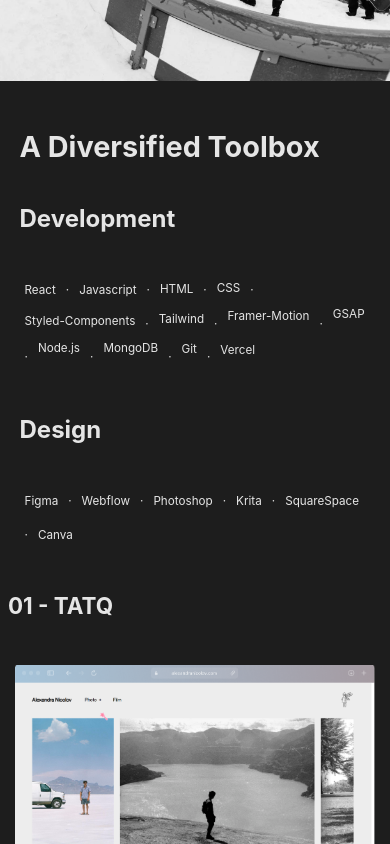
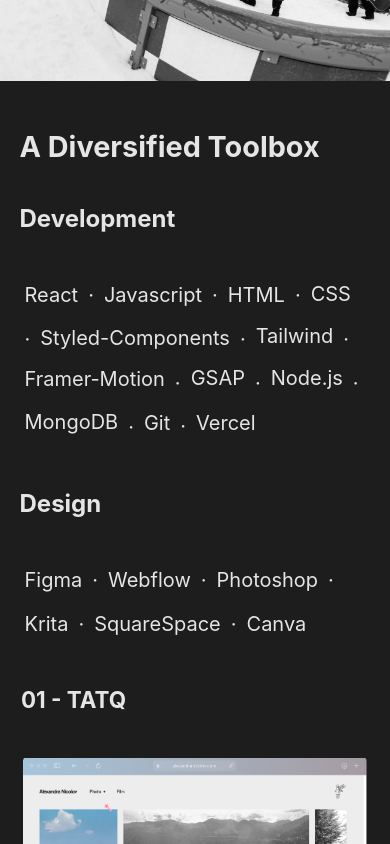
Before and after one commit to GabGo51/Portfolio-2024, a React (Vite) app in the folder portfolio2024/: page / in a window 390 px wide. Shown: the part 1156-2000 px from the top of the page. Built offline with nearby package versions, Linux system fonts and the light colour scheme.

Commit message:
fixed phone header

```diff
--- a/portfolio2024/src/components/About/About.jsx
+++ b/portfolio2024/src/components/About/About.jsx
@@ -87,7 +87,7 @@ const About = () => {
   }, []);
 
   return (
-    <div className="center about" ref={containerRef}>
+    <div className="center about" ref={containerRef} id="about">
       <div className="moving-img">
         <div className="frame">
           <div ref={podRef1}>
--- a/portfolio2024/src/components/Header/Header.css
+++ b/portfolio2024/src/components/Header/Header.css
@@ -42,10 +42,11 @@ li:hover {
 @media (max-width: 768px) {
   header {
     padding: 0 20px;
+    z-index: 1000;
   }
 
   nav {
-    display: block;
+    display: none;
     position: fixed;
     top: 0;
     left: 0;
@@ -58,11 +59,12 @@ li:hover {
     justify-content: center;
     transform: translateY(-100%);
     transition: transform 0.3s ease-in-out;
-    z-index: 2000;
+    z-index: 1000;
   }
 
   nav.open {
     transform: translateY(0);
+
   }
 
   button{
@@ -76,6 +78,7 @@ li:hover {
 
   li {
     margin: 20px 0;
+    cursor: pointer;
   }
 
   .menu-toggle {
--- a/portfolio2024/src/components/Header/Header.jsx
+++ b/portfolio2024/src/components/Header/Header.jsx
@@ -6,12 +6,16 @@ const Header = () => {
 
   const smoothScroll = (element) => {
     const targetElement = document.querySelector(element);
+    if (targetElement) {
       const targetPosition = targetElement.offsetTop;
       window.scrollTo({
         top: targetPosition,
         behavior: "smooth",
       });
       setMenuOpen(false); // Close menu on link click
+    } else {
+      console.error(`Element not found: ${element}`);
+    }
   };
 
   const toggleMenu = () => {
--- a/portfolio2024/src/components/Project/Phone version/PhoneProjects.css
+++ b/portfolio2024/src/components/Project/Phone version/PhoneProjects.css
@@ -1,4 +1,9 @@
+h4{
+  transform: translateX(2%);
+}
+
 .projects-container {
+  width: 93vw;
   display: flex;
   overflow-x: auto;
   scroll-snap-type: x mandatory;
@@ -37,7 +42,7 @@
 }
 
 .phone-project img {
-  width: 96%;
+  width: 95%;
   margin-bottom: 30px;
   object-fit: cover;
 }
@@ -49,7 +54,7 @@
 
 }
 
-.arrow-buttons button {
+/* .arrow-buttons button {
   all: unset;
   display: flex;
   align-items: center;
@@ -61,4 +66,4 @@
   font-size: 2em;
   color: white;
   cursor: pointer;
-}
+} */
--- a/portfolio2024/src/components/Project/Phone version/PhoneProjects.jsx
+++ b/portfolio2024/src/components/Project/Phone version/PhoneProjects.jsx
@@ -63,7 +63,7 @@ const PhoneProjects = () => {
   };
 
   return (
-    <div className="phone-wrapper">
+    <div className="phone-wrapper" id="projects">
       <h4 ref={textRef}>
         {projects[currentProject].number} - {projects[currentProject].name}{" "}
       </h4>
--- a/portfolio2024/src/components/Project/Projects.jsx
+++ b/portfolio2024/src/components/Project/Projects.jsx
@@ -88,11 +88,14 @@ const Projects = () => {
 
   return (
     <div className="wrapper" id="projects">
+
       <div className="projects">
+      <h2>Selected work</h2>
         {!picked && (
           <div ref={textRef} className="title">
+
             <h1 >{hoveredProject.name}</h1>
-            <span>-</span>
+            <span>&#183;</span>
             <h3 >{hoveredProject.type}</h3>
           </div>
         )}
--- a/portfolio2024/src/components/TechStack/Techstack.css
+++ b/portfolio2024/src/components/TechStack/Techstack.css
@@ -5,7 +5,7 @@
 .tech-items {
   display: flex;
   flex-wrap: wrap;
-  font-size: 3vw;
+  font-size: clamp(20px, 5vw, 68px);
 }
 
 .tech-items p {
@@ -18,6 +18,6 @@
     transform: translateY(0);
   }
   50% {
-    transform: translateY(-10px);
+    transform: translateY(-20%);
   }
 }
```
Also changed, not shown: portfolio2024/src/components/TechStack/Techstack.jsx (+24 -5 lines). Lines whose indentation alone changed are shown as unchanged.
